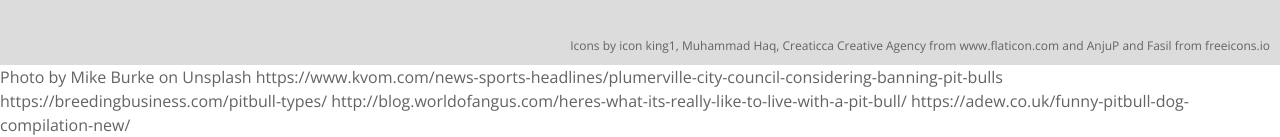
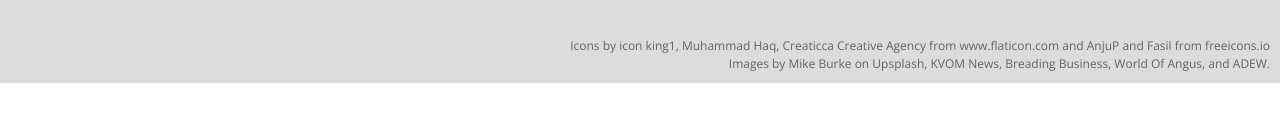
Before and after one commit to BurlingtonCodeAcademy/remock-Cortney-Logan, a plain HTML site: page index.html in a window 1280 px wide. Shown: the part 4527-4664 px from the top of the page. After the commit the page ends 4610 px from the top, so only its background shows below. Drawn offline with nearby package versions, Linux system fonts and the light colour scheme.

Commit message:
updating attribution

```diff
--- a/index.html
+++ b/index.html
@@ -153,7 +153,7 @@
         <a href="/learn-more.html">
           <h5>Local Pitbull Rescue: <a href="https://pittieposserescue.com/">Pittie Posse</a></h5>
         </a>
-        <img src="https://pittieposserescue.com/wp-content/uploads/2018/06/PittiePosseLogoReverse.png" />
+        <img atl="pittie posse logo" src="https://pittieposserescue.com/wp-content/uploads/2018/06/PittiePosseLogoReverse.png" />
         <p>Lorem ipsum dolor sit, amet consectetur adipisicing elit. Nam excepturi vel maxime, ut quo dolorum
           dignissimos molestias, quia, praesentium hic ea! Minus quis numquam autem odio labore laborum obcaecati dolor!
         </p>
@@ -167,7 +167,7 @@
         <a href="/learn-more.html">
           <h5>Pitbull Influencers: Check Out These Famous Pitties!</h5>
         </a>
-        <a href="https://www.instagram.com/the_blueboys/?hl=en"><img src="https://static.boredpanda.com/blog/wp-content/uploads/2015/09/cute-dog-brothers-staffie-pit-bull-terriers-blueboys-74.jpg" /></a>
+        <a href="https://www.instagram.com/the_blueboys/?hl=en"><img alt="a picture of the blueboys, two pitbull brothers" src="https://static.boredpanda.com/blog/wp-content/uploads/2015/09/cute-dog-brothers-staffie-pit-bull-terriers-blueboys-74.jpg" /></a>
         <p>Lorem ipsum dolor sit, amet consectetur adipisicing elit. Nam excepturi vel maxime, ut quo dolorum
           dignissimos molestias, quia, praesentium hic ea! Minus quis numquam autem odio labore laborum obcaecati dolor!
         </p>
@@ -207,20 +207,13 @@
       </div>
     </footer>
     <div id="attribution">
-      Icons by <a href="https://freeicons.io/profile/3">icon king1</a>, <a
+      <p>Icons by <a href="https://freeicons.io/profile/3">icon king1</a>, <a
         href="https://freeicons.io/profile/823">Muhammad Haq</a>, <a
         href="https://www.flaticon.com/authors/creaticca-creative-agency">Creaticca Creative Agency</a> from <a
         href="https://www.flaticon.com/" title="Flaticon">www.flaticon.com</a> and <a
         href="https://freeicons.io/profile/3031">AnjuP</a> and <a href="https://freeicons.io/profile/722">Fasil</a> from
-      <a href="https://freeicons.io">freeicons.io</a>
+      <a href="https://freeicons.io">freeicons.io</a><br>Images by <a href='https://unsplash.com/photos/gxyfJQg7Lno?utm_source=unsplash&utm_medium=referral&utm_content=creditShareLink'></a>Mike Burke on Upsplash</a>, <a href="https://www.kvom.com/news-sports-headlines/plumerville-city-council-considering-banning-pit-bulls">KVOM News</a>, <a href="https://breedingbusiness.com/pitbull-types/">Breading Business</a>, <a href="http://blog.worldofangus.com/heres-what-its-really-like-to-live-with-a-pit-bull/">World Of Angus</a>, and <a href="https://adew.co.uk/funny-pitbull-dog-compilation-new/">ADEW</a>.</p>
     </div>
   </section>
 </body>
 </html>
-
-<!-- Pitbull Rapper Image: https://wallpapercave.com/w/wp3406785 -->
-Photo by <a href='https://unsplash.com/photos/gxyfJQg7Lno?utm_source=unsplash&utm_medium=referral&utm_content=creditShareLink'> Mike Burke on Unsplash
-  https://www.kvom.com/news-sports-headlines/plumerville-city-council-considering-banning-pit-bulls
-  https://breedingbusiness.com/pitbull-types/
-  http://blog.worldofangus.com/heres-what-its-really-like-to-live-with-a-pit-bull/
-  https://adew.co.uk/funny-pitbull-dog-compilation-new/
--- a/styles/styles.css
+++ b/styles/styles.css
@@ -484,10 +484,11 @@ footer p {
 }
 
 /*----------Attribution----------*/
-#attribution {
+#attribution p{
   font-size: .75rem;
   padding: 10px;
   text-align: right;
+  margin: 0;
 }
 
 /*----------Animation----------*/
```
Also changed, not shown: blog-post.html (+3 -3 lines), continue-reading.html (+5 -5 lines), learn-more.html (+5 -5 lines).
